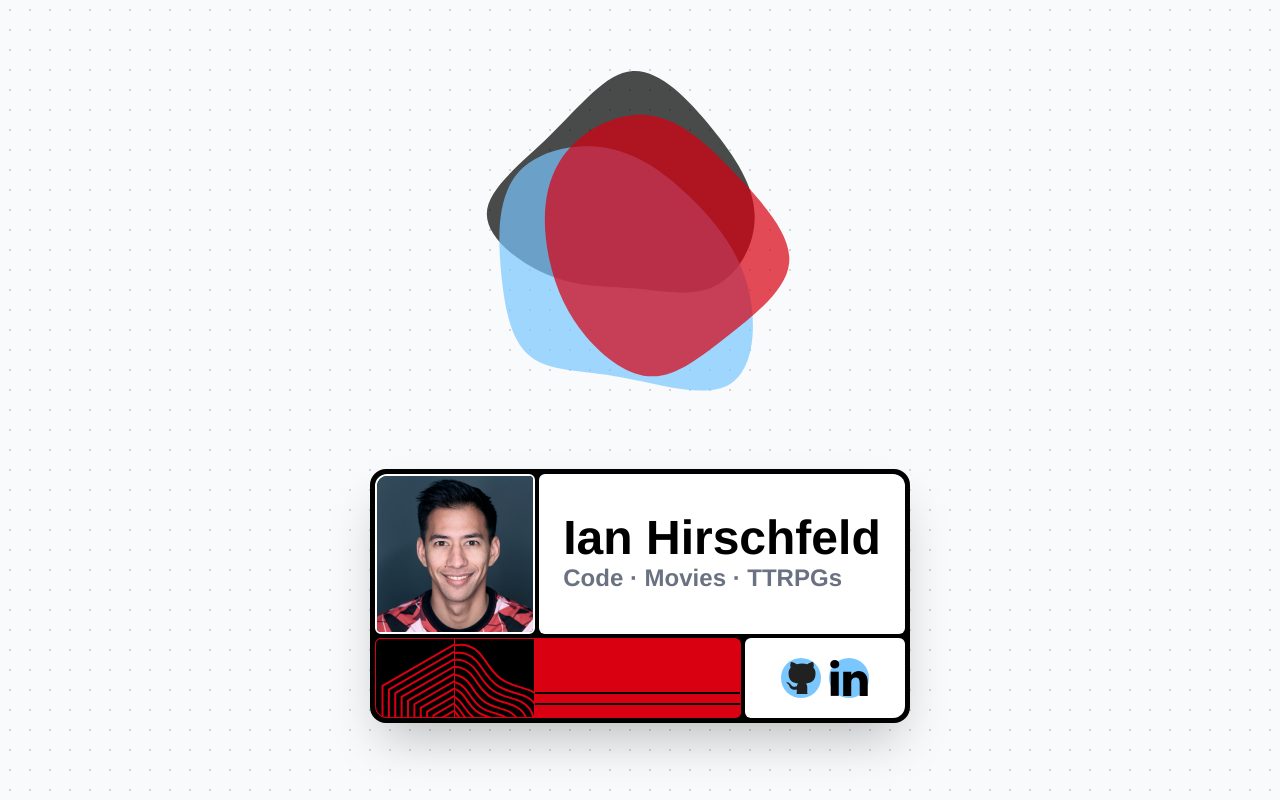
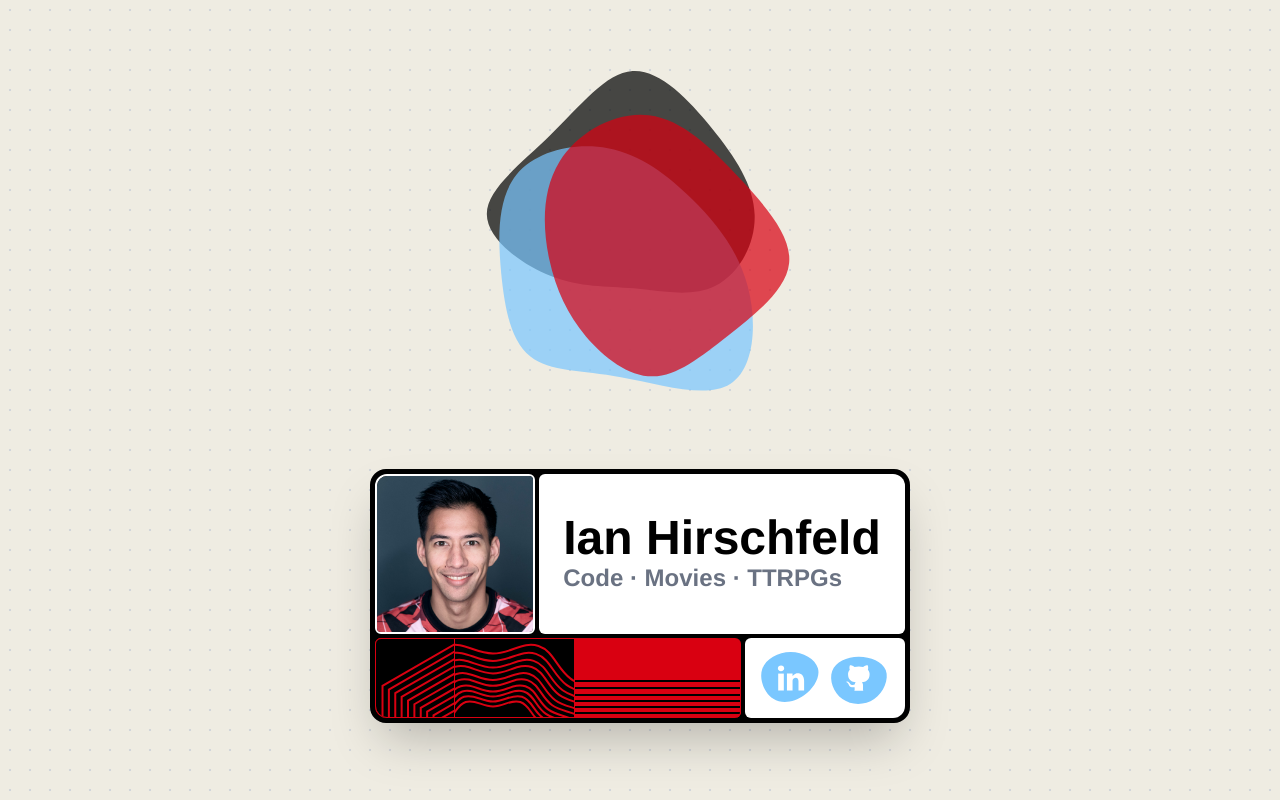
Before and after one commit to ianhirschfeld/ianhirschfeld.com, a React (Vite) app: page / in a window 1280 px wide. Built offline with nearby package versions, Linux system fonts and the light colour scheme; a web font is replaced by a local one.

Commit message:
Updates social icons, polishes red box details

```diff
--- a/index.html
+++ b/index.html
@@ -5,7 +5,7 @@
     <link rel="icon" type="image/svg+xml" href="/vite.svg" />
     <link rel="stylesheet" href="https://use.typekit.net/hai2oqv.css" />
     <meta name="viewport" content="width=device-width, initial-scale=1.0" />
-    <title>Ian Hirschfeld - Code // Movies // TTRPGs</title>
+    <title>Ian Hirschfeld &middot; Code &middot; Movies &middot; TTRPGs</title>
   </head>
   <body>
     <div id="root"></div>
--- a/src/components/Header.tsx
+++ b/src/components/Header.tsx
@@ -1,10 +1,9 @@
 import clsx from 'clsx';
 
 import headshot from '../assets/Ian_Hirschfeld_Headshot.jpg';
-import GitHubIcon from '../assets/icons/GithubIcon.svg?react';
-import LinkedInIcon from '../assets/icons/LinkedinIcon.svg?react';
-import { BLUE_BLOBS, CORNER, RED_BLOBS, TAN_BLOBS } from '../constants';
+import { BLUE_BLOBS, CORNER, RED_BLOBS, SOCIAL_LINKS, TAN_BLOBS } from '../constants';
 import Blob from './Blob';
+import SocialLink from './SocialLink';
 
 function Header() {
   return (
@@ -35,6 +34,7 @@ function Header() {
             </p>
           </div>
         </div>
+
         {/* Bottom Row */}
         <div className="mt-1 flex items-stretch gap-1">
           <div className="bg-brand-red flex flex-1 rounded-md rounded-bl-xl">
@@ -59,21 +59,17 @@ function Header() {
                 </Hexagon>
               </Hexagon>
             </div>
-            <div className="border-brand-red text-brand-red relative size-20 -scale-x-100 overflow-hidden border border-r-0 bg-black p-1">
+            <div className="border-brand-red text-brand-red relative h-20 w-30 -scale-x-100 overflow-hidden border border-r-0 bg-black p-1">
               <WavyCircle className="absolute -top-1/4 -left-3/4 size-80">
                 <WavyCircle className="size-75.5">
                   <WavyCircle className="size-71.5">
-                    <WavyCircle className="size-67.5">
-                      <WavyCircle className="size-63">
-                        <WavyCircle className="size-59">
-                          <WavyCircle className="size-55.5">
-                            <WavyCircle className="size-51.5">
-                              <WavyCircle className="size-48">
-                                <WavyCircle className="size-45">
-                                  <WavyCircle className="size-39">
-                                    <WavyCircle className="size-35" />
-                                  </WavyCircle>
-                                </WavyCircle>
+                    <WavyCircle className="size-68">
+                      <WavyCircle className="size-64">
+                        <WavyCircle className="size-60.5">
+                          <WavyCircle className="size-57">
+                            <WavyCircle className="size-54">
+                              <WavyCircle className="size-51">
+                                <WavyCircle className="size-48" />
                               </WavyCircle>
                             </WavyCircle>
                           </WavyCircle>
@@ -85,17 +81,19 @@ function Header() {
               </WavyCircle>
             </div>
             <div className="border-brand-red relative mt-auto h-10 flex-1 overflow-hidden rounded-br-md border-r py-1">
-              <div className="absolute bottom-[13px] left-0 h-0.5 w-full bg-black" />
-              <div className="absolute bottom-[24px] left-0 h-0.5 w-full bg-black" />
+              <div className="absolute bottom-[36px] left-0 h-0.5 w-full bg-black" />
+              <div className="absolute bottom-[29px] left-0 h-0.5 w-full bg-black" />
+              <div className="absolute bottom-[22px] left-0 h-0.5 w-full bg-black" />
+              <div className="absolute bottom-[16px] left-0 h-0.5 w-full bg-black" />
+              <div className="absolute bottom-[10px] left-0 h-0.5 w-full bg-black" />
+              <div className="absolute bottom-[4px] left-0 h-0.5 w-full bg-black" />
             </div>
           </div>
-          <div className="flex w-40 items-center justify-center gap-2 rounded-md rounded-br-xl bg-white py-5">
-            <div className="bg-brand-blue size-10 rounded-full">
-              <GitHubIcon className="size-full" />
-            </div>
-            <div className="bg-brand-blue size-10 rounded-full">
-              <LinkedInIcon className="size-full" />
-            </div>
+
+          {/* Socials */}
+          <div className="flex w-40 items-center justify-evenly rounded-md rounded-br-xl bg-white py-5">
+            <SocialLink link={SOCIAL_LINKS.linkedin} />
+            <SocialLink link={SOCIAL_LINKS.github} />
           </div>
         </div>
       </div>
--- /dev/null
+++ b/src/components/SocialLink.tsx
@@ -0,0 +1,68 @@
+import clsx from 'clsx';
+import { useState } from 'react';
+
+import GitHubIcon from '../assets/icons/GithubIcon.svg?react';
+import LinkedInIcon from '../assets/icons/LinkedinIcon.svg?react';
+import { SOCIAL_LINKS, type SocialLink as SocialLinkType } from '../constants';
+
+interface SocialLinkProps {
+  link: SocialLinkType;
+  className?: string;
+}
+
+function SocialLink({ link, className }: SocialLinkProps) {
+  const [blob, setBlob] = useState(link.blobs[0]);
+  const isGithub = link.id === SOCIAL_LINKS.github.id;
+
+  const handleMouseEnter = () => {
+    setBlob(link.blobs[1]);
+  };
+
+  const handleMouseLeave = () => {
+    setBlob(link.blobs[0]);
+  };
+
+  const renderIcon = () => {
+    switch (link.id) {
+      case 'github':
+        return <GitHubIcon />;
+      case 'linkedin':
+        return <LinkedInIcon />;
+      default:
+        return null;
+    }
+  };
+
+  return (
+    <a
+      onMouseEnter={handleMouseEnter}
+      onMouseLeave={handleMouseLeave}
+      href={link.url}
+      target="_blank"
+      rel="noopener noreferrer"
+      className={clsx('relative block size-10', className)}
+    >
+      <svg
+        viewBox="0 0 200 200"
+        xmlns="http://www.w3.org/2000/svg"
+        className="absolute top-1/2 left-1/2 z-1 size-[200%] -translate-1/2"
+      >
+        <path
+          d={blob}
+          transform="translate(100 100)"
+          className="fill-brand-blue transition-[d] duration-150"
+        />
+      </svg>
+      <span
+        className={clsx(
+          'relative z-2 flex size-full items-center justify-center [&_path]:fill-white',
+          isGithub ? '[&_svg]:size-4/5' : '[&_svg]:size-7/10'
+        )}
+      >
+        {renderIcon()}
+      </span>
+    </a>
+  );
+}
+
+export default SocialLink;
--- a/src/constants.ts
+++ b/src/constants.ts
@@ -30,3 +30,44 @@ export const TAN_BLOBS = [
   'M44.8,-47.8C57.9,-31.7,68.3,-15.9,68.7,0.5C69.2,16.8,59.8,33.6,46.7,40C33.6,46.5,16.8,42.7,1.4,41.3C-14,39.9,-28,40.9,-44.5,34.4C-61,28,-80.1,14,-80.1,0C-80.1,-14,-61,-27.9,-44.5,-44.1C-27.9,-60.2,-14,-78.5,0.9,-79.4C15.9,-80.3,31.7,-64,44.8,-47.8Z',
   'M52.2,-49.1C68.3,-36.2,82.3,-18.1,81.6,-0.6C81,16.9,65.8,33.7,49.7,41.4C33.7,49.2,16.9,47.8,-3,50.8C-22.9,53.8,-45.8,61.3,-56.4,53.5C-66.9,45.8,-65.2,22.9,-60.3,4.8C-55.5,-13.2,-47.5,-26.4,-37,-39.2C-26.4,-52.1,-13.2,-64.6,2.5,-67C18.1,-69.5,36.2,-61.9,52.2,-49.1Z',
 ];
+
+export interface SocialLink {
+  id: string;
+  url: string;
+  blobs: [string, string];
+}
+
+export const SOCIAL_LINKS: Record<string, SocialLink> = {
+  linkedin: {
+    id: 'linkedin',
+    url: 'https://www.linkedin.com/in/ianhirschfeld',
+    blobs: [
+      'M67.3,-24.5C73.8,-1.7,56.6,26.3,32.7,43.2C8.8,60.2,-21.8,66.2,-44.2,52C-66.5,37.8,-80.7,3.5,-71.9,-22.3C-63.2,-48.1,-31.6,-65.3,-0.6,-65.1C30.4,-64.9,60.7,-47.3,67.3,-24.5Z',
+      'M47.9,-12.8C56.1,9.6,52.5,38.5,35.5,51.5C18.4,64.6,-12.2,61.7,-35.3,45.6C-58.4,29.5,-74.1,0.2,-67,-20.8C-59.8,-41.8,-29.9,-54.3,-5,-52.7C19.9,-51.1,39.7,-35.2,47.9,-12.8Z',
+    ],
+  },
+  github: {
+    id: 'github',
+    url: 'https://github.com/ianhirschfeld',
+    blobs: [
+      'M69.5,-19.3C77.9,3.2,64.1,36.2,40.5,52.6C16.9,69,-16.5,68.8,-38.9,52.7C-61.4,36.6,-72.8,4.6,-64.5,-17.8C-56.2,-40.1,-28.1,-52.9,1.2,-53.3C30.6,-53.7,61.1,-41.7,69.5,-19.3Z',
+      'M70.6,-24.5C78.2,0.3,61.8,31.4,37.2,48.7C12.5,66,-20.3,69.6,-39.6,55.4C-58.8,41.2,-64.5,9.2,-55.7,-17.5C-46.8,-44.1,-23.4,-65.3,4.1,-66.6C31.5,-68,63.1,-49.3,70.6,-24.5Z',
+    ],
+  },
+  // twitter: {
+  //   id: 'twitter',
+  //   url: 'https://twitter.com/ianhirschfeld',
+  //   blobs: [
+  //     'M62,-17.4C70.2,5.2,59.9,36.7,37.6,53.3C15.2,69.8,-19,71.6,-39.7,56.2C-60.3,40.8,-67.4,8.3,-58.6,-15.2C-49.7,-38.7,-24.8,-53.2,1,-53.5C26.9,-53.9,53.7,-40,62,-17.4Z',
+  //     'M54.3,-18.4C62.1,6.3,54.4,35.3,36.3,47.9C18.3,60.5,-10.1,56.7,-30.4,42C-50.7,27.2,-62.9,1.4,-56.5,-21.4C-50.1,-44.2,-25,-63.9,-0.9,-63.6C23.3,-63.3,46.5,-43,54.3,-18.4Z',
+  //   ],
+  // },
+  // medium: {
+  //   id: 'medium',
+  //   url: 'https://medium.com/@ianhirschfeld',
+  //   blobs: [
+  //     'M71,-23.2C79.3,2.5,64.5,35.5,39.2,54C13.8,72.4,-22.2,76.3,-44.6,60.3C-67,44.3,-75.7,8.4,-66,-19.2C-56.3,-46.8,-28.1,-66.2,1.6,-66.7C31.3,-67.3,62.7,-48.9,71,-23.2Z',
+  //     'M73.1,-20C82.9,6.2,70.7,43.4,47.1,59.2C23.5,75,-11.6,69.6,-33.8,52.1C-56.1,34.6,-65.6,5.1,-57.9,-18.5C-50.1,-42,-25.1,-59.6,3.3,-60.7C31.7,-61.8,63.4,-46.3,73.1,-20Z',
+  //   ],
+  // },
+};
--- a/src/index.css
+++ b/src/index.css
@@ -4,6 +4,7 @@
   --color-brand-red: #d90011;
   --color-brand-blue: #7ac7ff;
   --color-brand-tan: #e6c29c;
+  --color-off-white: #efece2;
 
   --font-freight: 'freight-sans-pro', Helvetica, Arial, sans-serif;
   --font-rift: 'rift-soft', Helvetica, Arial, sans-serif;
@@ -13,7 +14,7 @@
 }
 
 body {
-  background-color: #f9fafb;
+  background-color: var(--color-off-white);
   background-image: radial-gradient(#d1d5db 1px, transparent 1px);
   background-size: 20px 20px;
 }
```
Also changed, not shown: 1 other file (tests, documents, lock files or other folders).
